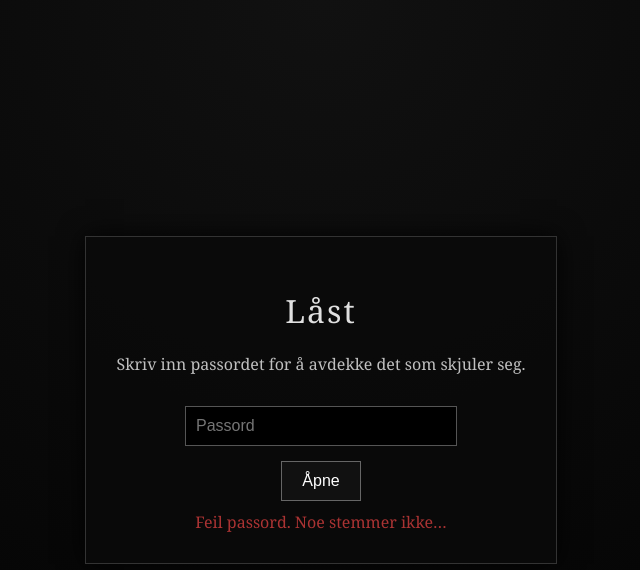
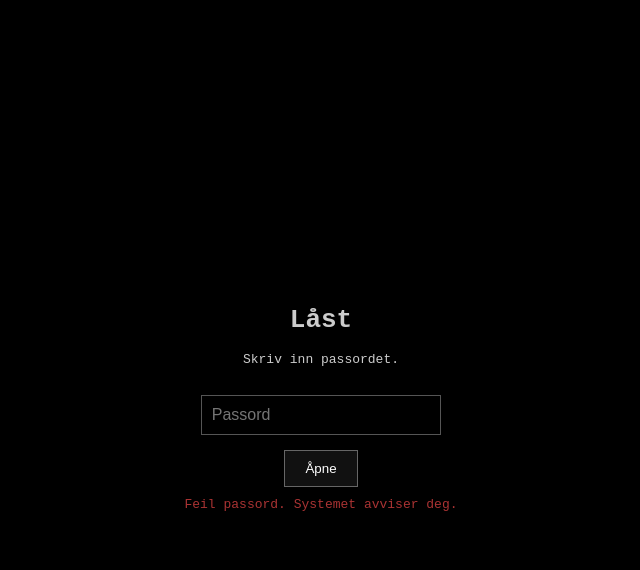
Before and after one commit to byarkivet/mysterybox, a plain HTML site: page index.html in a window 1280 px wide. Both pictures are taken after a click on the button "Åpne". Shown: the whole page, without its empty margins (319-959 px from the left). Drawn offline with Linux system fonts and the light colour scheme.

Commit message:
index.html

```diff
--- a/index.html
+++ b/index.html
@@ -3,36 +3,39 @@
 <head>
   <meta charset="UTF-8" />
   <meta name="viewport" content="width=device-width, initial-scale=1.0" />
-  <title>Adgang krever passord</title>
+  <title>Feil</title>
   <style>
     body {
       margin: 0;
       height: 100vh;
-      background: radial-gradient(circle at top, #111, #000);
-      color: #e0e0e0;
-      font-family: "Georgia", serif;
+      background: black;
+      color: #ccc;
+      font-family: monospace;
       display: flex;
       justify-content: center;
       align-items: center;
+      overflow: hidden;
     }
 
-    .container {
+    .screen {
       text-align: center;
+      padding: 20px;
       max-width: 90%;
-      padding: 30px;
-      border: 1px solid #333;
-      box-shadow: 0 0 25px rgba(0,0,0,0.9);
-      background-color: rgba(10,10,10,0.85);
     }
 
-    h1 {
-      font-weight: normal;
-      letter-spacing: 2px;
+    .glitch {
+      font-size: 1.2rem;
+      animation: flicker 0.15s infinite;
     }
 
-    p {
-      font-size: 1rem;
-      opacity: 0.85;
+    @keyframes flicker {
+      0% { opacity: 1; }
+      50% { opacity: 0.4; }
+      100% { opacity: 1; }
+    }
+
+    .hidden {
+      display: none;
     }
 
     input {
@@ -53,11 +56,6 @@
       border: 1px solid #666;
       color: #fff;
       cursor: pointer;
-      font-size: 1rem;
-    }
-
-    button:hover {
-      background: #222;
     }
 
     .error {
@@ -69,14 +67,24 @@
       font-size: 2rem;
       letter-spacing: 4px;
       margin-top: 20px;
-      color: #cfcfcf;
+      color: #eee;
     }
   </style>
 </head>
 <body>
-  <div class="container" id="box">
+
+  <!-- ØDELAGT SKJERM -->
+  <div class="screen" id="broken">
+    <div class="glitch">SYSTEMFEIL 0x00013</div>
+    <p>Kan ikke laste inn innhold.</p>
+    <p>Datakorrupsjon oppdaget…</p>
+    <p>Forsøker gjenoppretting…</p>
+  </div>
+
+  <!-- EKTE INNHOLD -->
+  <div class="screen hidden" id="real">
     <h1>Låst</h1>
-    <p>Skriv inn passordet for å avdekke det som skjuler seg.</p>
+    <p>Skriv inn passordet.</p>
 
     <input type="password" id="password" placeholder="Passord" />
     <br />
@@ -86,21 +94,29 @@
   </div>
 
   <script>
+    // Fake reparasjon
+    setTimeout(() => {
+      document.getElementById("broken").classList.add("hidden");
+      document.getElementById("real").classList.remove("hidden");
+      document.title = "Adgang krever passord";
+    }, 4000);
+
     function checkPassword() {
       const input = document.getElementById("password").value.toLowerCase();
       const error = document.getElementById("error");
-      const box = document.getElementById("box");
+      const real = document.getElementById("real");
 
       if (input === "treplanke") {
-        box.innerHTML = `
-          <h1>Åpnet</h1>
-          <p>Løsningsordet er:</p>
+        real.innerHTML = `
+          <h1>Tilgang gitt</h1>
+          <p>Løsningsord:</p>
           <div class="solution">KJELLER</div>
         `;
       } else {
-        error.textContent = "Feil passord. Noe stemmer ikke…";
+        error.textContent = "Feil passord. Systemet avviser deg.";
       }
     }
   </script>
+
 </body>
 </html>
```
